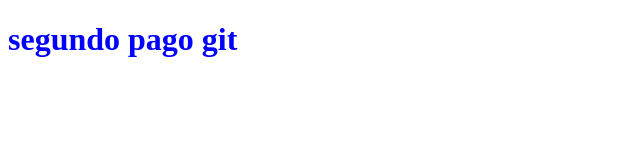
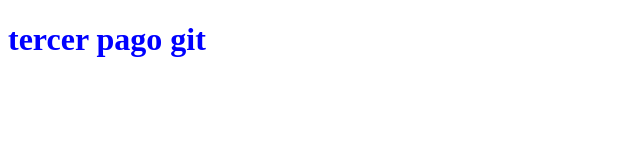
Before and after one commit to jac-abc/proyect_demo, a plain HTML site: page public/index.html in a window 1280 px wide. Shown: the whole page, without its empty margins (0-640 px from the left). Drawn offline with Linux system fonts and the light colour scheme.

Commit message:
tercer paso

```diff
--- a/public/index.html
+++ b/public/index.html
@@ -5,6 +5,6 @@
 	<link rel="stylesheet" href="./css/titulo.css">
 </head>
 <body>
-<h1>segundo pago git</h1>
+<h1>tercer pago git</h1>
 
 </body>
```
